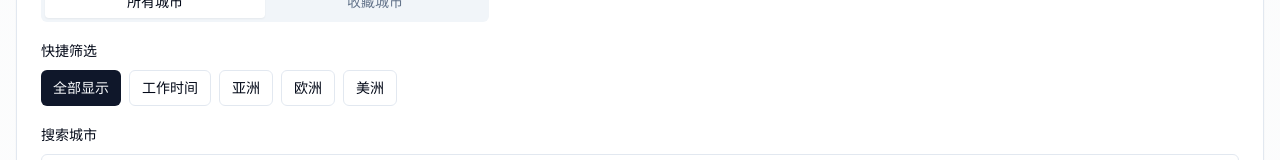
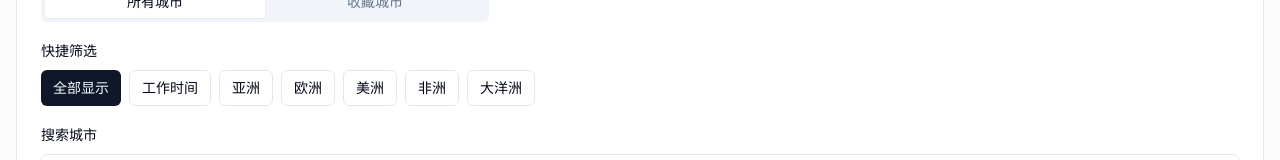
Before and after one commit to everett7623/Globokit, a Next.js app: page /tools/world-time in a window 1280 px wide. Shown: the part 704-864 px from the top of the page. Built offline with nearby package versions, Linux system fonts and the light colour scheme.

Commit message:
Update page.tsx

```diff
--- a/app/tools/world-time/page.tsx
+++ b/app/tools/world-time/page.tsx
@@ -2,7 +2,7 @@
 // 描述: 查看全球主要贸易城市的实时时间，便于外贸业务时间安排
 // 路径: seedtool/app/tools/world-time/page.tsx
 // 作者: Jensfrank
-// 更新时间: 2025-07-24
+// 更新时间: 2025-09-01
 
 'use client'
 
@@ -106,17 +106,28 @@ export default function WorldTimePage() {
       return false
     }
 
-    // 快捷过滤
+    // 快捷过滤 (已更新)
     if (quickFilter === 'working' && !city.isBusinessHours) {
       return false
     }
-    if (quickFilter === 'asia' && !['CN', 'HK', 'TW', 'JP', 'KR', 'SG', 'MY', 'TH', 'ID', 'PH', 'VN', 'IN', 'BD', 'PK'].includes(city.countryCode)) {
+    // 亚洲 (包含中东)
+    if (quickFilter === 'asia' && !['CN', 'HK', 'TW', 'JP', 'KR', 'SG', 'MY', 'TH', 'ID', 'PH', 'VN', 'IN', 'BD', 'PK', 'KZ', 'AE', 'SA', 'QA', 'KW', 'OM', 'BH', 'IL', 'IR'].includes(city.countryCode)) {
       return false
     }
-    if (quickFilter === 'europe' && !['GB', 'FR', 'DE', 'NL', 'BE', 'ES', 'IT', 'CH', 'AT', 'PL', 'CZ', 'HU', 'SE', 'DK', 'NO', 'FI', 'RU', 'UA', 'GR', 'PT', 'IE', 'TR'].includes(city.countryCode)) {
+    // 欧洲
+    if (quickFilter === 'europe' && !['GB', 'FR', 'DE', 'NL', 'BE', 'ES', 'IT', 'CH', 'AT', 'PL', 'CZ', 'HU', 'RO', 'SE', 'DK', 'NO', 'FI', 'RU', 'UA', 'GR', 'PT', 'IE', 'TR'].includes(city.countryCode)) {
       return false
     }
-    if (quickFilter === 'americas' && !['US', 'CA', 'MX', 'BR', 'AR', 'CL', 'PE', 'CO', 'VE', 'EC', 'PA'].includes(city.countryCode)) {
+    // 美洲 (北美和中南美)
+    if (quickFilter === 'americas' && !['US', 'CA', 'MX', 'BR', 'AR', 'CL', 'PE', 'CO', 'VE', 'EC', 'PA', 'UY'].includes(city.countryCode)) {
+      return false
+    }
+    // 非洲
+    if (quickFilter === 'africa' && !['EG', 'ZA', 'NG', 'KE', 'MA', 'DZ', 'TN', 'ET', 'GH', 'SN'].includes(city.countryCode)) {
+      return false
+    }
+    // 大洋洲
+    if (quickFilter === 'oceania' && !['AU', 'NZ'].includes(city.countryCode)) {
       return false
     }
 
@@ -271,7 +282,7 @@ export default function WorldTimePage() {
             </TabsList>
           </Tabs>
 
-          {/* 快捷过滤按钮 */}
+          {/* 快捷过滤按钮 (已更新) */}
           <div className="space-y-2">
             <Label>快捷筛选</Label>
             <div className="flex flex-wrap gap-2">
@@ -309,6 +320,20 @@ export default function WorldTimePage() {
                 onClick={() => setQuickFilter(quickFilter === 'americas' ? '' : 'americas')}
               >
                 美洲
+              </Button>
+              <Button
+                variant={quickFilter === 'africa' ? 'default' : 'outline'}
+                size="sm"
+                onClick={() => setQuickFilter(quickFilter === 'africa' ? '' : 'africa')}
+              >
+                非洲
+              </Button>
+              <Button
+                variant={quickFilter === 'oceania' ? 'default' : 'outline'}
+                size="sm"
+                onClick={() => setQuickFilter(quickFilter === 'oceania' ? '' : 'oceania')}
+              >
+                大洋洲
               </Button>
             </div>
           </div>
```
